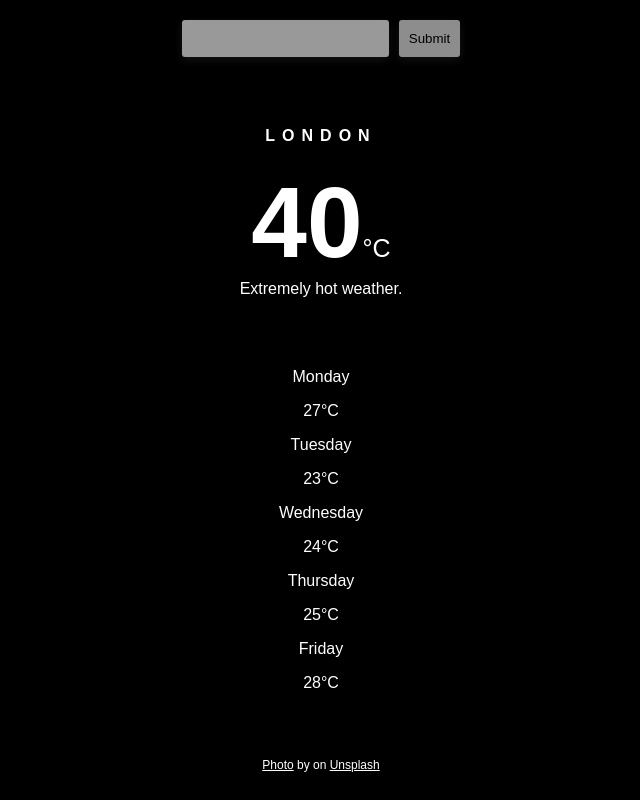
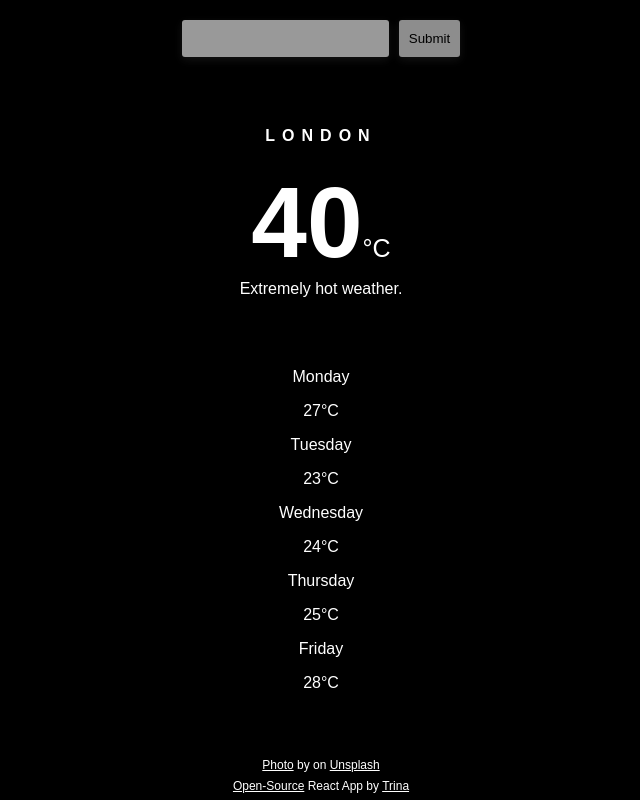
Before and after one commit to trinayau/react-weather, a React (Create React App) app in the folder weather-app/: page / in a window 1280 px wide. Shown: the whole page, without its empty margins (319-959 px from the left). Built offline with nearby package versions, Linux system fonts and the light colour scheme; no server answers.

Commit message:
add credit component

```diff
--- a/weather-app/src/App.css
+++ b/weather-app/src/App.css
@@ -101,3 +101,16 @@ button:hover {
 .unsplash-description a{
   color: white;
 }
+
+/* credit */
+.credit p {
+  font-size: 12px;
+  font-weight: 300;
+  position: absolute;
+  left: 1rem;
+  right: 1rem;
+  bottom: -0.3rem;
+}
+.credit a{
+  color: white;
+}
--- a/weather-app/src/App.js
+++ b/weather-app/src/App.js
@@ -1,19 +1,18 @@
 import './App.css';
 import React, { useState } from 'react';
-import {Searchbar, Info, Background, Forecast} from './components';
+import {Searchbar, Info, Background, Forecast, Credit} from './components';
 
 function App() {
   const [submitValue, setSubmitValue] = useState("London");
 
   return (
     <div className="App">
-      <header className="App-header">
       <Searchbar setSubmitValue={setSubmitValue}/>
       <Info city={submitValue}/>
       <Background city={submitValue}/>
       <Forecast/>
+      <Credit/>
 
-      </header>
     </div>
   );
 }
--- /dev/null
+++ b/weather-app/src/components/Credit/index.js
@@ -0,0 +1,11 @@
+const Credit = () => {
+    return ( <>
+        <div className="credit">
+        <p>
+        <a href="https://github.com/trinayau/react-weather" target="_blank" rel="noreferrer">Open-Source</a> React App by <a href="https://trinayau.io/" target="_blank" rel="noreferrer">Trina</a>
+        </p>
+        </div>
+    </> );
+}
+
+export default Credit;
--- a/weather-app/src/components/index.js
+++ b/weather-app/src/components/index.js
@@ -4,3 +4,4 @@ export {default as Description} from './Description';
 export {default as Background} from './Background';
 export {default as Forecast} from './Forecast';
 export {default as Day} from './Day';
+export {default as Credit} from './Credit';
```
Also changed, not shown: 1 other file (tests, documents, lock files or other folders).
